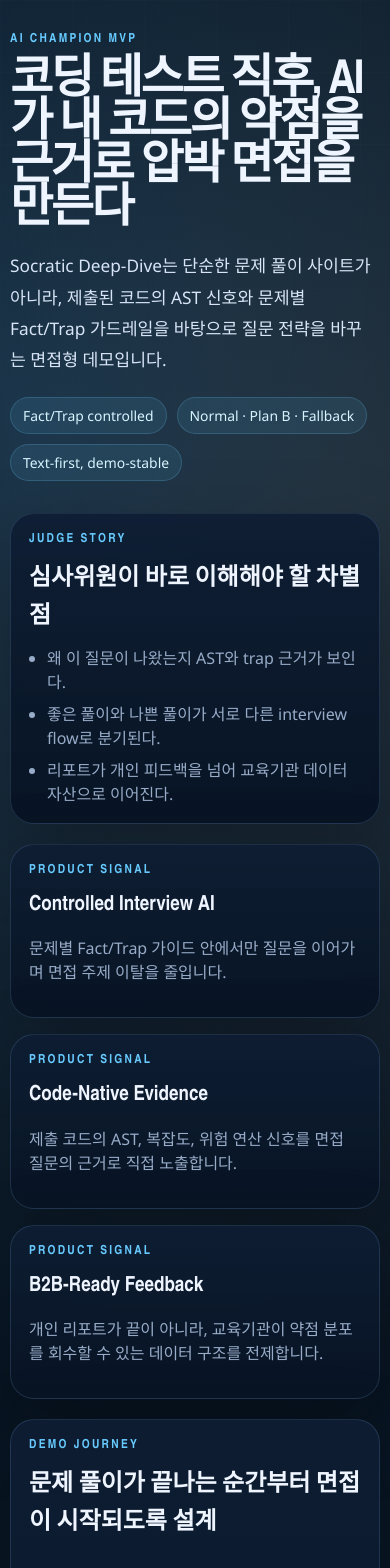
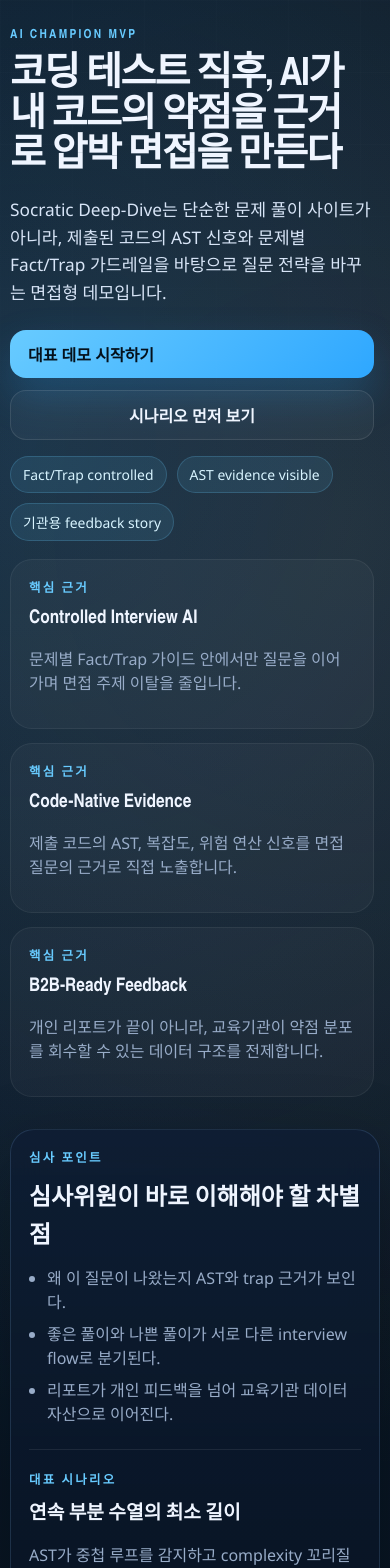
Before and after one commit to fighting-team-tree/ai-coding-interview-coach, a Next.js app in the folder apps/web/: page / in a window 390 px wide. Shown: the top 1568 px of the page. Built offline with nearby package versions, Linux system fonts and the light colour scheme.

Commit message:
feat(web): refine demo landing and interview workspace

```diff
--- a/apps/web/app/globals.css
+++ b/apps/web/app/globals.css
@@ -107,7 +107,7 @@ strong,
 }
 
 .hero-panel {
-  padding: 12px 6px 12px 0;
+  padding: 8px 6px 12px 0;
 }
 
 .hero h1,
@@ -115,7 +115,7 @@ strong,
   max-width: 860px;
   margin: 14px 0 16px;
   font-size: clamp(2.6rem, 5vw, 5rem);
-  line-height: 0.92;
+  line-height: 0.98;
   letter-spacing: -0.05em;
 }
 
@@ -149,13 +149,77 @@ strong,
   flex-wrap: wrap;
 }
 
+.hero-cta-row {
+  display: flex;
+  gap: 12px;
+  flex-wrap: wrap;
+  margin-top: 24px;
+}
+
 .hero-actions {
-  margin-top: 22px;
+  margin-top: 16px;
+}
+
+.hero-proof-grid {
+  display: grid;
+  gap: 14px;
+  grid-template-columns: repeat(3, minmax(0, 1fr));
+  margin-top: 18px;
+}
+
+.proof-card {
+  border-radius: 22px;
+  border: 1px solid rgba(255, 255, 255, 0.06);
+  background: rgba(255, 255, 255, 0.03);
+  padding: 18px;
+}
+
+.proof-card h2 {
+  margin: 10px 0 8px;
+  font-size: 1.18rem;
+}
+
+.featured-demo {
+  margin-top: 24px;
+  padding-top: 20px;
+  border-top: 1px solid rgba(255, 255, 255, 0.08);
+}
+
+.featured-demo strong {
+  display: block;
+  margin-top: 8px;
+  font-size: 1.2rem;
+}
+
+.inline-link {
+  display: inline-flex;
+  align-items: center;
+  margin-top: 12px;
+  color: #d8f4ff;
+  font-weight: 700;
+}
+
+.secondary-button {
+  display: inline-flex;
+  align-items: center;
+  justify-content: center;
+  min-height: 48px;
+  padding: 12px 18px;
+  border-radius: 16px;
+  border: 1px solid rgba(255, 255, 255, 0.1);
+  background: rgba(255, 255, 255, 0.04);
+  color: var(--text);
+  font-weight: 700;
+}
+
+.hero-cta {
+  min-height: 48px;
 }
 
 .hero-badge,
 .pill,
 .status-chip,
+.mode-chip,
 .difficulty-pill {
   display: inline-flex;
   align-items: center;
@@ -171,6 +235,37 @@ strong,
 .difficulty-pill {
   text-transform: uppercase;
   letter-spacing: 0.12em;
+}
+
+.status-chip,
+.mode-chip {
+  font-weight: 700;
+}
+
+.status-chip.neutral {
+  border-color: rgba(255, 255, 255, 0.1);
+  background: rgba(255, 255, 255, 0.05);
+  color: var(--text);
+}
+
+.status-chip.active {
+  border-color: rgba(104, 203, 255, 0.3);
+  background: rgba(104, 203, 255, 0.16);
+  color: #d8f4ff;
+}
+
+.status-chip.warning,
+.mode-chip.warning {
+  border-color: rgba(244, 162, 89, 0.28);
+  background: rgba(244, 162, 89, 0.14);
+  color: #ffe6c8;
+}
+
+.status-chip.success,
+.mode-chip.success {
+  border-color: rgba(107, 229, 161, 0.28);
+  background: rgba(107, 229, 161, 0.14);
+  color: #cef8df;
 }
 
 .difficulty-pill.easy {
@@ -228,6 +323,15 @@ strong,
 .analysis-card h2 {
   font-size: 1.3rem;
   line-height: 1.1;
+}
+
+.analysis-card.compact {
+  padding: 20px;
+}
+
+.analysis-card.compact h2 {
+  font-size: 1.1rem;
+  line-height: 1.3;
 }
 
 .journey-card,
@@ -338,6 +442,15 @@ strong,
 .workspace-brief {
   display: grid;
   gap: 14px;
+}
+
+.overview-row {
+  margin-bottom: 14px;
+}
+
+.compact-list {
+  gap: 6px;
+  font-size: 0.96rem;
 }
 
 .brief-block {
@@ -612,6 +725,10 @@ strong,
     grid-template-columns: repeat(2, minmax(0, 1fr));
   }
 
+  .hero-proof-grid {
+    grid-template-columns: 1fr;
+  }
+
   .journey-strip {
     grid-template-columns: repeat(2, minmax(0, 1fr));
   }
@@ -630,19 +747,39 @@ strong,
 
   .hero h1,
   .workspace h1 {
-    font-size: clamp(2.2rem, 12vw, 3.6rem);
+    font-size: clamp(2rem, 10vw, 3rem);
+    line-height: 1.04;
+    letter-spacing: -0.04em;
+  }
+
+  .hero-cta-row {
+    grid-template-columns: 1fr;
+    display: grid;
+  }
+
+  .secondary-button,
+  .hero-cta {
+    width: 100%;
   }
 
   .signal-grid,
   .analysis-grid,
   .report-bottom,
   .stats-grid,
+  .hero-proof-grid,
   .journey-strip {
     grid-template-columns: 1fr;
   }
 
   .journey-stage {
     min-height: auto;
+  }
+
+  .hero-copy,
+  .journey-copy,
+  .catalog-copy,
+  .panel-copy {
+    line-height: 1.6;
   }
 
   .panel-header,
--- a/apps/web/app/page.tsx
+++ b/apps/web/app/page.tsx
@@ -26,6 +26,8 @@ const journeyStages = [
 ];
 
 export default function HomePage() {
+  const featuredProblem = problemCatalog[0];
+
   return (
     <main className="container">
       <section className="hero hero-shell">
@@ -36,38 +38,53 @@ export default function HomePage() {
             Socratic Deep-Dive는 단순한 문제 풀이 사이트가 아니라, 제출된 코드의 AST 신호와
             문제별 Fact/Trap 가드레일을 바탕으로 질문 전략을 바꾸는 면접형 데모입니다.
           </p>
+          <div className="hero-cta-row">
+            <Link className="primary hero-cta" href={`/problems/${featuredProblem.id}`}>
+              대표 데모 시작하기
+            </Link>
+            <a className="secondary-button" href="#demo-scenarios">
+              시나리오 먼저 보기
+            </a>
+          </div>
           <div className="hero-actions">
             <span className="hero-badge">Fact/Trap controlled</span>
-            <span className="hero-badge">Normal · Plan B · Fallback</span>
-            <span className="hero-badge">Text-first, demo-stable</span>
+            <span className="hero-badge">AST evidence visible</span>
+            <span className="hero-badge">기관용 feedback story</span>
+          </div>
+          <div className="hero-proof-grid">
+            {productSignals.map((signal) => (
+              <article key={signal.title} className="proof-card">
+                <div className="eyebrow">핵심 근거</div>
+                <h2>{signal.title}</h2>
+                <p className="muted">{signal.description}</p>
+              </article>
+            ))}
           </div>
         </div>
 
         <aside className="hero-aside card">
-          <div className="eyebrow">Judge Story</div>
+          <div className="eyebrow">심사 포인트</div>
           <h2>심사위원이 바로 이해해야 할 차별점</h2>
           <ul className="signal-list">
             <li>왜 이 질문이 나왔는지 AST와 trap 근거가 보인다.</li>
             <li>좋은 풀이와 나쁜 풀이가 서로 다른 interview flow로 분기된다.</li>
             <li>리포트가 개인 피드백을 넘어 교육기관 데이터 자산으로 이어진다.</li>
           </ul>
+          <div className="featured-demo">
+            <div className="eyebrow">대표 시나리오</div>
+            <strong>{featuredProblem.title}</strong>
+            <p className="muted">{featuredProblem.demoFocus}</p>
+            <Link className="inline-link" href={`/problems/${featuredProblem.id}`}>
+              {featuredProblem.pattern} 데모 열기
+            </Link>
+          </div>
         </aside>
-      </section>
-
-      <section className="signal-grid">
-        {productSignals.map((signal) => (
-          <article key={signal.title} className="card feature-card">
-            <div className="eyebrow">Product Signal</div>
-            <h2>{signal.title}</h2>
-            <p className="muted">{signal.description}</p>
-          </article>
-        ))}
       </section>
 
       <section className="journey-card card">
         <div className="panel-header">
           <div>
-            <div className="eyebrow">Demo Journey</div>
+            <div className="eyebrow">데모 여정</div>
             <h2>문제 풀이가 끝나는 순간부터 면접이 시작되도록 설계</h2>
           </div>
           <p className="journey-copy">
@@ -85,9 +102,9 @@ export default function HomePage() {
         </div>
       </section>
 
-      <section className="catalog-header">
+      <section id="demo-scenarios" className="catalog-header">
         <div>
-          <div className="eyebrow">Demo Scenarios</div>
+          <div className="eyebrow">데모 시나리오</div>
           <h2>어떤 문제를 선택해도 면접 질문의 근거와 흐름이 보여야 합니다</h2>
         </div>
         <p className="muted catalog-copy">
```
Also changed, not shown: apps/web/components/problem-workspace.tsx (+65 -48 lines), 1 other file (tests, documents, lock files or other folders).
